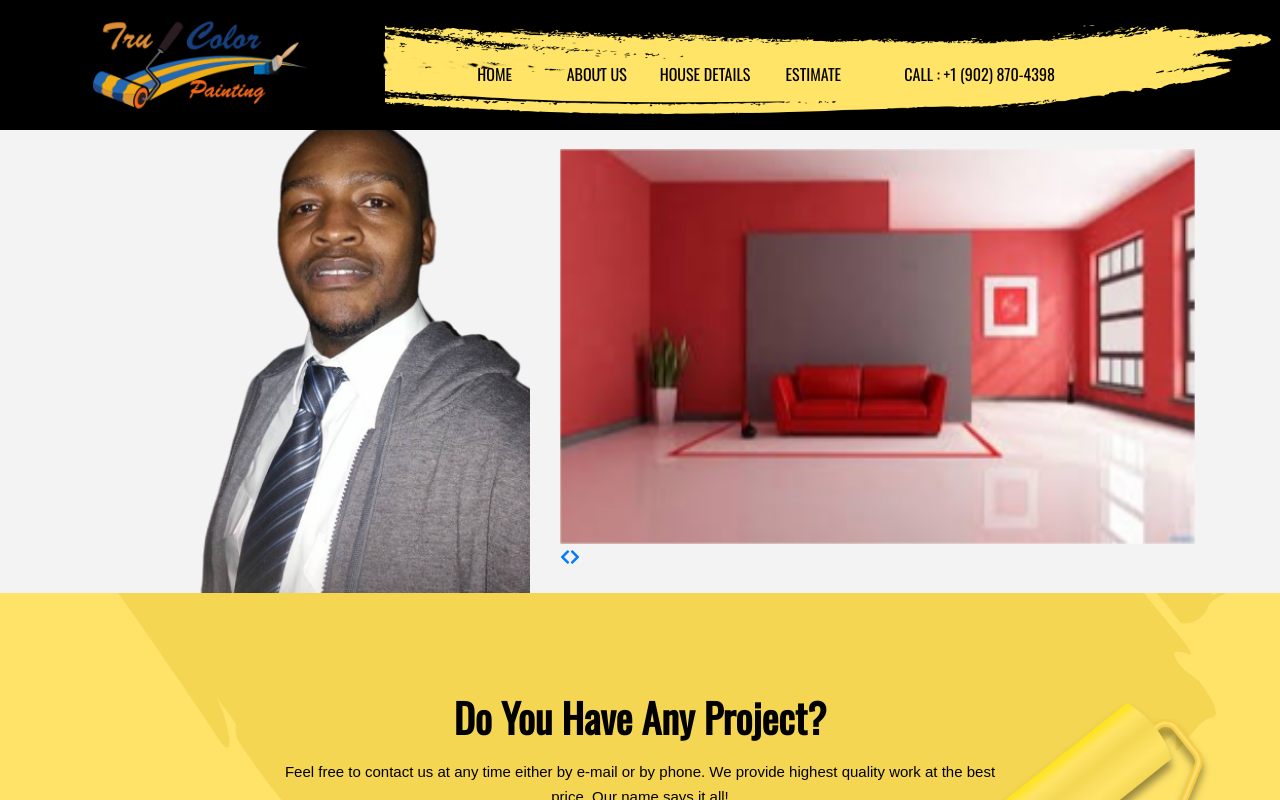
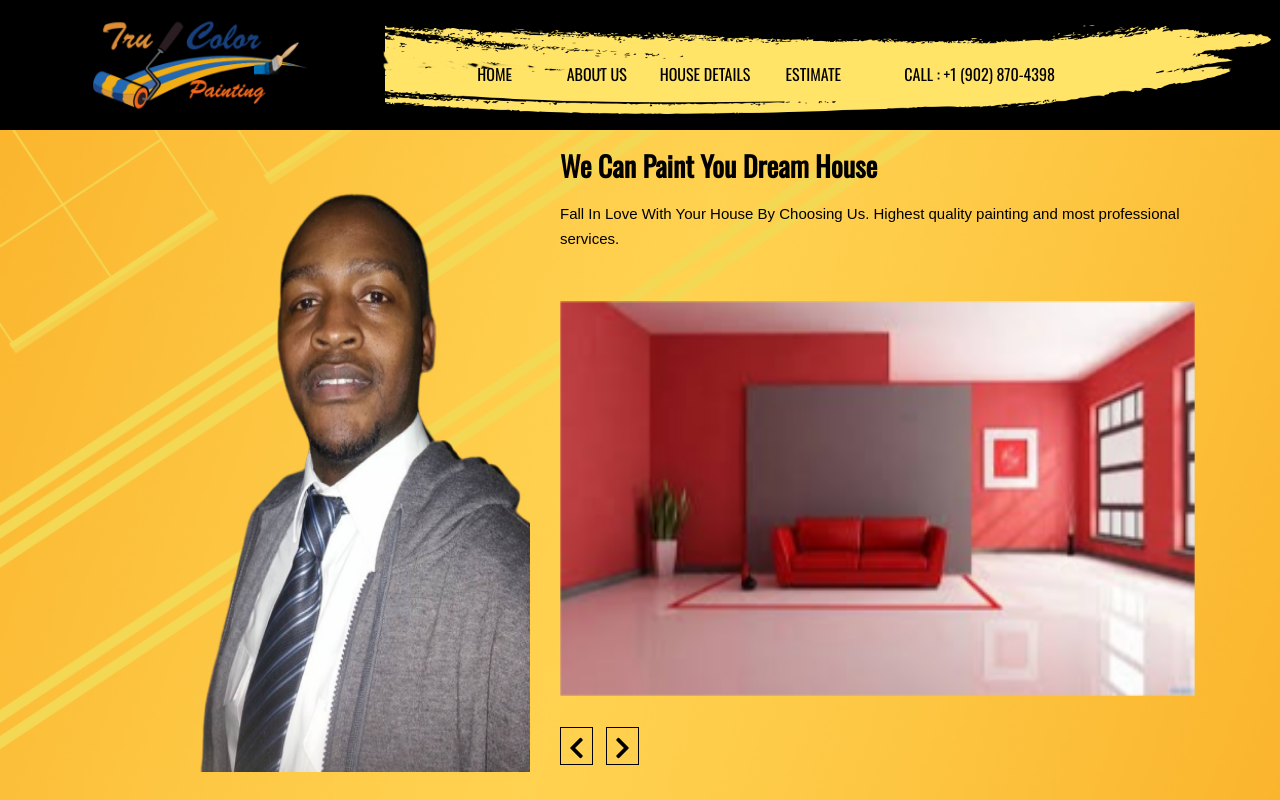
Before and after one commit to cornets28/tru-color-painting, a React (Create React App) app: page /about-us in a window 1280 px wide. Shown: the top 800 px of the page. Built offline with nearby package versions, Linux system fonts and the light colour scheme.

Commit message:
add css styong for carousel

```diff
--- a/src/App.css
+++ b/src/App.css
@@ -489,10 +489,7 @@ header.header-area {
 .recent-top{
   padding: 50px 0px;
 }
-/* .recent-painting {
-  color: var(--lightBleu);
-  font-weight: bold;
-} */
+
 .prj-6-content a {
   font-family: 'Muli', sans-serif;
   text-decoration: underline;
@@ -695,6 +692,121 @@ img {
 }
 /* --- End Project-ask ----*/
 
+/* 2.6 Client Feedback*/
+.client-feedback{
+    background-image: url(/images/client-bg.png);
+    background-size: cover;
+    text-align: center;
+    background-repeat: no-repeat;
+    background-position: center;
+    overflow: hidden;
+    width: 100%;
+}
+.client-image img{
+    height: 772px;
+    width: 100%;
+    padding-top: 50px;
+    overflow: hidden;
+
+}
+.client-content {
+    padding: 98px 0px;
+}
+.client-content h3 {
+    font-weight: bold;
+    padding: 10px 0px;
+    text-align: left;
+}
+.client-content p {
+    text-align: left;
+    width: 100%;
+}
+.client-content p:first-child {
+    font-family: 'Arvo', serif;
+}
+.client-content p:last-child {
+    font-family: 'Muli', sans-serif;
+}
+#quote-carousel {
+    margin-top: 50px;
+    text-align: left;
+}
+#quote-carousel .carousel-control {
+    background: none;
+    color: #CACACA;
+    font-size: 2.3em;
+    text-shadow: none;
+    margin-top: 30px;
+}
+#quote-carousel .carousel-indicators {
+    position: relative;
+    right: 50%;
+    top: auto;
+    bottom: 0px;
+    margin-top: 15px;
+}
+#quote-carousel .carousel-indicators li {
+    width: 40px;
+    height: 40px;
+    cursor: pointer;
+    border: 1px solid #ccc;
+    box-shadow: 0 0 5px rgba(0, 0, 0, 0.1);
+    border-radius: 50%;
+    opacity: 1;
+    position: relative;
+    overflow: hidden;
+    margin-left: -8px;
+    transition: all .4s ease-in;
+    vertical-align:middle;
+    display: inline-block;
+}
+#quote-carousel .carousel-indicators .active {
+    width: 55px;
+    height: 55px;
+    opacity: 1;
+    position: relative;
+    z-index: 1;
+    transition: all .2s;
+}
+.testimo-indicat{
+    justify-content: left;
+    padding-left: 0;
+    margin-right: 15%;
+    margin-left: 0%;
+    list-style: none;
+}
+.btn-prev{
+    font-size: 24px !important;
+    border: 1px solid;
+    padding: 0px 8px;
+    color: #000000 !important;
+}
+.btn-next{
+    font-size: 24px !important;
+    border: 1px solid;
+    margin-left: 13px;
+    padding: 0px 8px;
+    color: #000000 !important;
+}
+.testimo-slide p{
+    font-size: 22px;
+    font-weight: 600;
+    padding-bottom: 22px;
+    line-height: 34px;
+    width: 75%;
+}
+#quote-carousel .carousel-indicators li img{
+    position: absolute;
+    top: 0;
+    left: 0;
+    right: 0;
+}
+.carousel-inner {
+  margin-bottom: 2rem;
+}
+
+/* End Client Feedback */
+
 /* --- footer-nav --- */
 .subscribe-top {
   position: relative;
--- a/src/data.js
+++ b/src/data.js
@@ -44,3 +44,58 @@ export const paintingHouses = [
     description: "Stairs",
   },
 ];
+
+export const carousel = [
+  {
+    id: 1,
+    imgCarousel: "images/house-1.jpg",
+  },
+  {
+    id: 2,
+    imgCarousel: "images/house-2.jpg",
+  },
+  {
+    id: 3,
+    imgCarousel: "images/house-3.jpg",
+  },
+  {
+    id: 4,
+    imgCarousel: "images/house-4.jpg",
+  },
+  {
+    id: 5,
+    imgCarousel: "images/house-5.jpg",
+  },
+  {
+    id: 6,
+    imgCarousel: "images/house-6.jpg",
+  },
+  {
+    id: 7,
+    imgCarousel: "images/house-7.jpg",
+  },
+  {
+    id: 8,
+    imgCarousel: "images/house-8.jpg",
+  },
+  {
+    id: 9,
+    imgCarousel: "images/house-9.jpg",
+  },
+  {
+    id: 10,
+    imgCarousel: "images/house-10.jpg",
+  },
+  {
+    id: 11,
+    imgCarousel: "images/house-11.jpg",
+  },
+  {
+    id: 12,
+    imgCarousel: "images/house-12.jpg",
+  },
+  {
+    id: 13,
+    imgCarousel: "images/house-13.jpg",
+  },
+];
```
